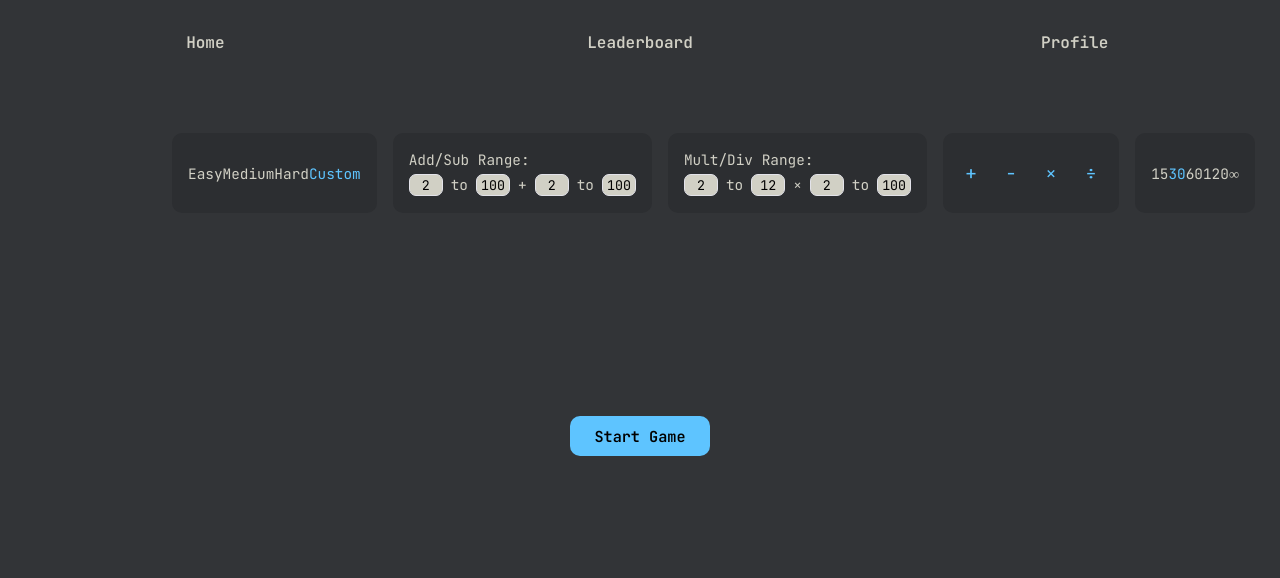
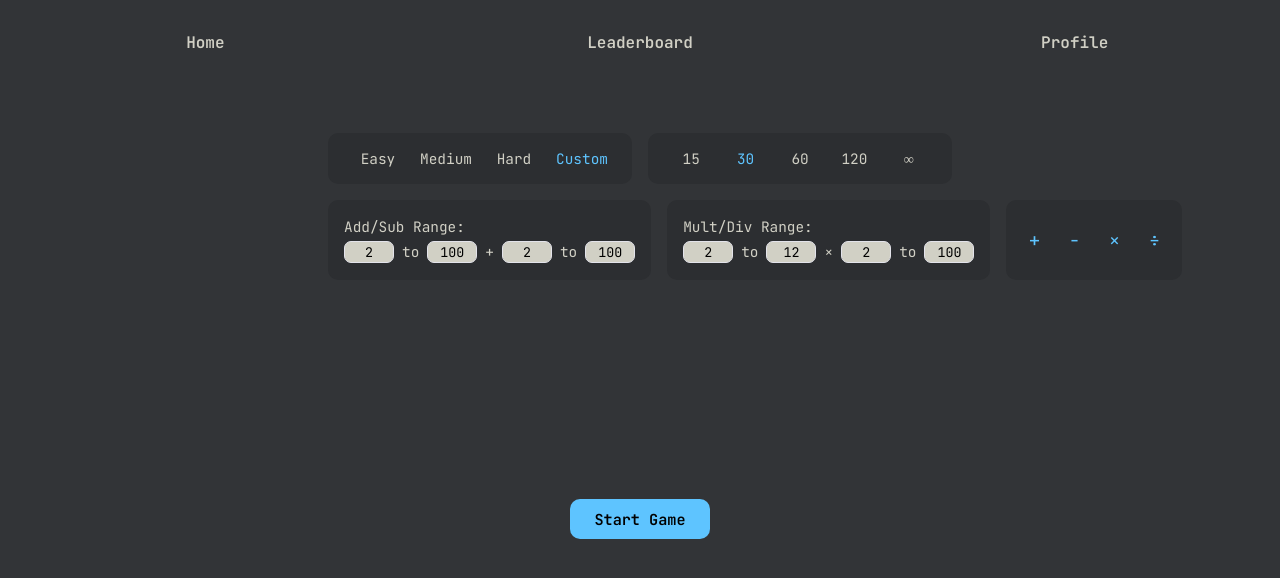
Before and after one commit to dbu79/math-game, a React (Vite) app: page / in a window 1280 px wide. Both pictures are taken after a click on the label "Custom". Shown: the top 578 px of the page. Built offline with nearby package versions, Linux system fonts and the light colour scheme.

Commit message:
Update settings bar

```diff
--- a/src/components/settings/SettingsBar.jsx
+++ b/src/components/settings/SettingsBar.jsx
@@ -3,22 +3,12 @@ import DifficultyTab from "./Difficulty"
 
 function SettingsBar({ difficulty, onDifficultyChange, ranges, onRangeChange, selectedTime, setSelectedTime, operators, onOperatorsChange }) {
     return (
-        <section className={`settings-bar ${difficulty === "custom" ? "expanded" : ""}`}>
-
+        <section className="settings-bar">
+            <div className="settings-main">
                 <DifficultyTab
                 difficulty={difficulty}
                 onDifficultyChange={onDifficultyChange}
                 />
-            { (difficulty === "custom") ? (
-            <QuestionSettings
-                ranges={ranges}
-                onRangeChange={onRangeChange}
-                selectedTime={selectedTime}
-                setSelectedTime={setSelectedTime}
-                operators={operators}
-                onOperatorsChange={onOperatorsChange}
-            />) : null}
-
                 <div className="time-settings">
                     <input
                     className="time-toggle"
@@ -71,6 +61,17 @@ function SettingsBar({ difficulty, onDifficultyChange, ranges, onRangeChange, se
                     />
                     <label className="time-label" htmlFor="toggle-inf">∞</label>
                 </div>
+            </div>
+            <div className={`${difficulty === "custom" ? "settings-expanded" : "settings-hidden"}`}>
+                <QuestionSettings
+                    ranges={ranges}
+                    onRangeChange={onRangeChange}
+                    selectedTime={selectedTime}
+                    setSelectedTime={setSelectedTime}
+                    operators={operators}
+                    onOperatorsChange={onOperatorsChange}
+                />
+            </div>
         </section>
     )
 }
--- a/src/index.css
+++ b/src/index.css
@@ -120,19 +120,37 @@ a {
 
 .settings-bar {
     display: flex;
-    justify-content: space-between;
-    align-items: stretch;
+    flex-direction: column;
+    padding: 5rem 1rem 1rem;
     gap: var(--space-2);
-    padding: 5rem 0rem 0rem;
-    width: 35%;
-    height: 5rem;
-    transition: width 0.5s ease-in;
+    width: 50%;
 }
 
-.settings-bar.expanded {
-    width: 75%;
+.settings-main {
+    display: flex;
+    flex-direction: row;
+    gap: 1rem;
 }
 
+.settings-hidden {
+    display: flex;
+    flex-direction: row;
+    gap: 1rem;
+    opacity: 0;
+    transform: translateY(-30px);
+    visibility: hidden;
+    transition: opacity 0.5s ease, transform 0.5s ease, visibility 0.1s ease;
+
+}
+.settings-expanded {
+    display: flex;
+    flex-direction: row;
+    gap: 1rem;
+    opacity: 1;
+    transform: translateY(0);
+    visibility: visible;
+    transition: opacity 0.5s ease, transform 0.5s ease, visibility 0.1s ease;
+}
 
 .difficulty-settings {
     flex: 1;
@@ -141,6 +159,7 @@ a {
     background: var(--surface);
     padding: 1rem;
     border-radius: var(--radius);
+
 
 }
 
@@ -187,7 +206,7 @@ a {
 
 .min-box,
 .max-box {
-    width: 1.5rem;
+    width: 2.5rem;
     height: 0.8rem;
     text-align: center;
     appearance: textfield;
```
Lines whose indentation alone changed are shown as unchanged.
